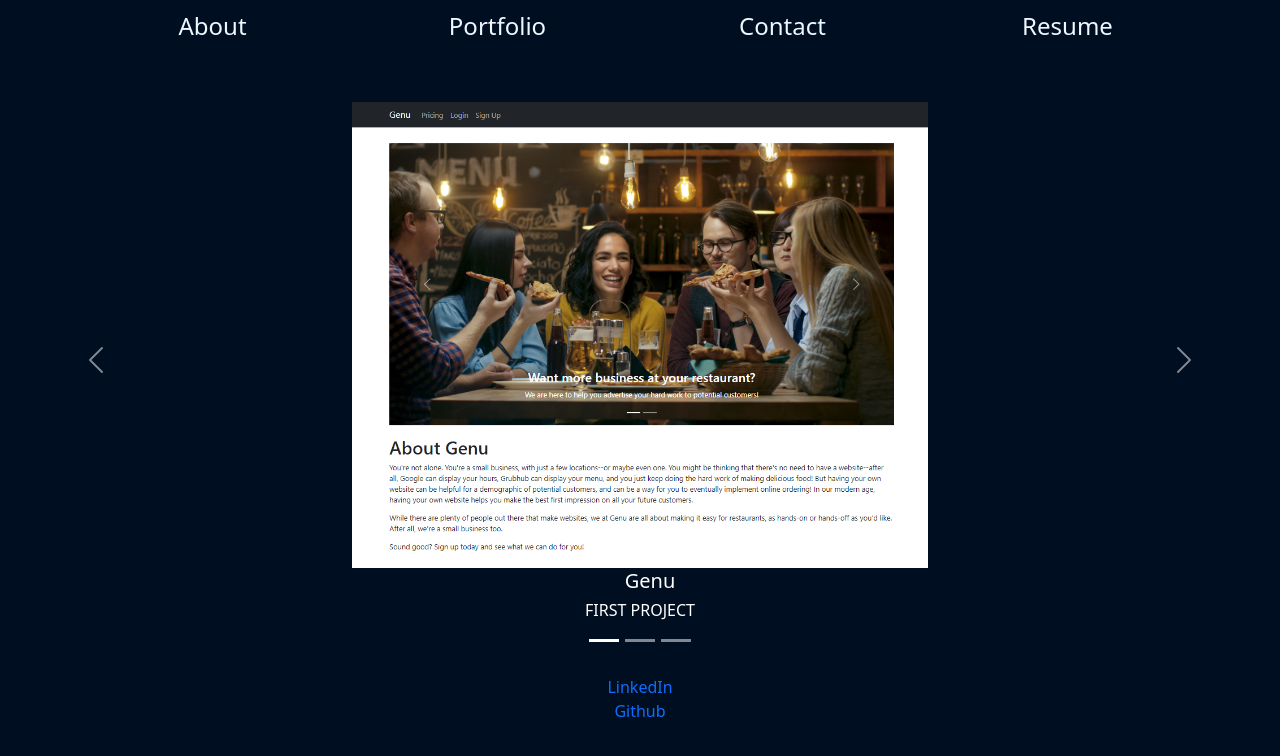
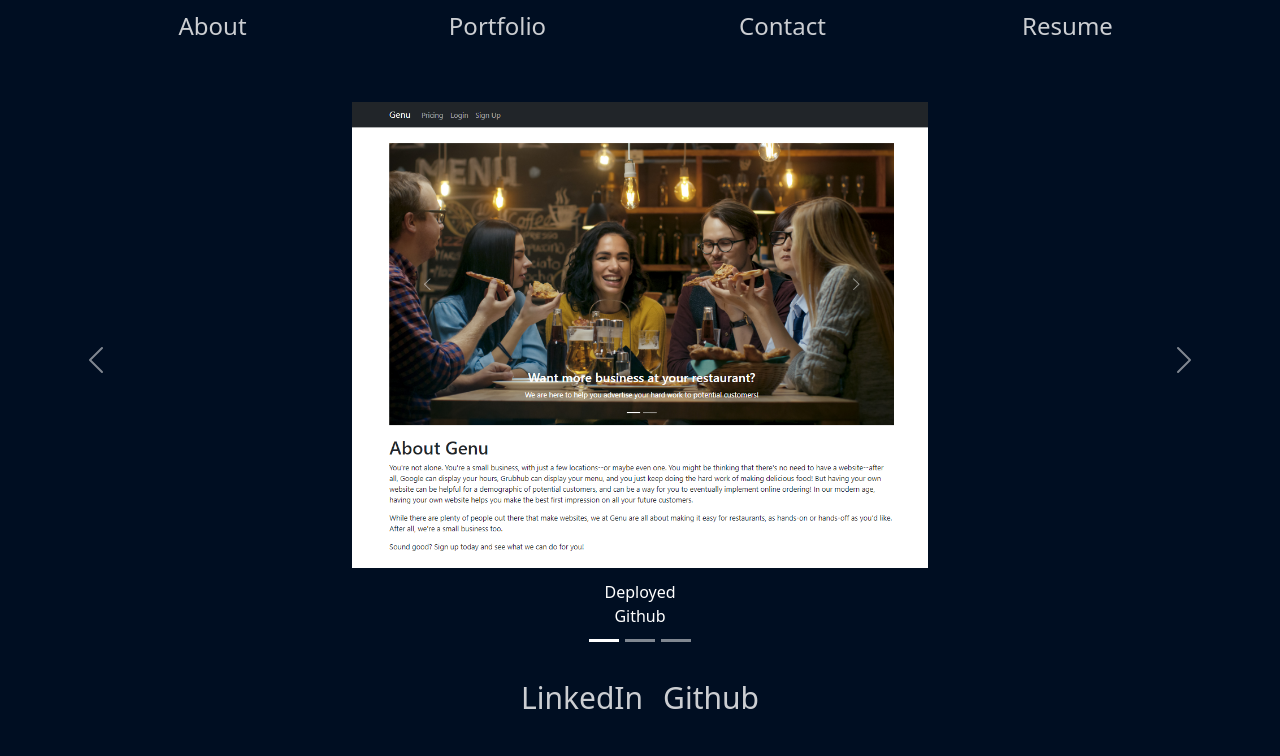
Before and after one commit to kfisch2/my-portfolio, a React (Create React App) app: page / in a window 1280 px wide. Both pictures are taken after a click on the element "Portfolio". Shown: the top 756 px of the page. Built offline with nearby package versions, Linux system fonts and the light colour scheme.

Commit message:
need to change color palette still

```diff
--- a/src/App.js
+++ b/src/App.js
@@ -16,7 +16,7 @@ function App() {
   const [currentPage, setCurrentPage] = useState(page[0]);
 
   return (
-    <div>
+    <>
       <Header
         page={page}
         setCurrentPage={setCurrentPage}
@@ -26,7 +26,7 @@ function App() {
         <Page currentPage={currentPage}></Page>
       </main>
       <Footer />
-    </div>
+    </>
   );
 }
 
--- a/src/components/Footer.js
+++ b/src/components/Footer.js
@@ -12,14 +12,12 @@ export default function Footer(props) {
     },
   ];
   return (
-    <>
+    <footer>
       {urls.map((url) => (
-        <div key={url.name} className="row no-decoration" >
-          <a className="col" href={url.link} target="_blank" rel="noreferrer" style={{textDecoration: 'none'}}>
+          <a key={url.name} className="links" href={url.link} target="_blank" rel="noreferrer" style={{textDecoration: 'none'}}>
             {url.name}
           </a>
-        </div>
       ))}
-    </>
+    </footer>
   );
 }
--- a/src/components/Header.js
+++ b/src/components/Header.js
@@ -18,7 +18,7 @@ function Header(props) {
         <Navbar className="flex-row row">
           {page.map((Page) => (
             <li
-              className={`col ${
+              className={`mx-5 links col ${
                 currentPage.name === Page.name && 'navActive'
                 }`}
               key={Page.name}
--- a/src/components/Portfolio.js
+++ b/src/components/Portfolio.js
@@ -12,24 +12,24 @@ export default function Portfolio() {
       name: "Genu",
       description: "FIRST PROJECT",
       photo: genu,
-      // deploy: "https://codetrip-33a81.web.app/",
-      // github: "",
+      deploy: "https://codetrip-33a81.web.app/",
+      github: "https://github.com/Hephaestus01/codetrip-project-3",
     },
     {
       id: 1,
       name: "Rhythm In Region",
       description: "SECOND PROJECT",
       photo: rIr,
-      // deploy: "",
-      // github: "",
+      deploy: "https://bin-ostrowski.github.io/rhythm-in-region/",
+      github: "https://github.com/kfisch2/rhythm-in-region",
     },
     {
       id: 2,
       name: "dose",
       description: "THIRD PROJECT",
       photo: dose,
-      // deploy: "",
-      // github: "",
+      deploy: "https://cryptic-inlet-45736.herokuapp.com/",
+      github: "https://github.com/kfisch2/dose",
     },
   ];
 
--- a/src/components/Projects.js
+++ b/src/components/Projects.js
@@ -1,14 +1,31 @@
 import React from "react";
 
 export default function Projects({ project }) {
-  const { name, description, photo, deploy, github } = project;
+  const { name, photo, deploy, github } = project;
 
   return (
     <>
       <img src={photo} className="d-block w-100" alt={name} />
       <div className="carousel-caption d-none d-md-block">
-        <h5>{name}</h5>
-        <h6>{description}</h6>
+        <a
+          href={deploy}
+          target="_blank"
+          rel="noreferrer"
+          style={{ textDecoration: "none", color: "white" }}
+          className="links"
+        >
+          Deployed
+        </a>
+        <br></br>
+        <a
+          href={github}
+          target="_blank"
+          rel="noreferrer"
+          style={{ textDecoration: "none", color: "white" }}
+          className="links"
+        >
+          Github
+        </a>
       </div>
     </>
   );
--- a/src/index.css
+++ b/src/index.css
@@ -3,26 +3,14 @@ main {
 }
 
 body {
-  margin: auto;
   background-color: #000e22;
   color: aliceblue;
   font-weight: lighter;
   text-align: center;
 }
 
-header {
-  justify-content: space-between;
-  margin-top: 50px;
-  margin-bottom: 50px;
-}
-
 .my-name {
   text-align: left;
-}
-
-h5 {
-  font-weight: lighter;
-  margin-left: 20px;
 }
 
 nav {
@@ -30,15 +18,13 @@ nav {
   padding-bottom: 10px;
 }
 
-.nav-item {
+.links {
   color: rgba(255, 255, 255, 0.8);
   background-color: #000e22;
-  font-weight: normal;
-  text-transform: uppercase;
   transition: all 0.2s ease-in-out;
 }
 
-.nav-item:hover {
+.links:hover {
   color: rgba(255, 255, 255, 1);
   background-color: #000e22;
   box-shadow: 0 5px 10px rgba(145, 92, 182, 0.4);
@@ -46,17 +32,14 @@ nav {
   cursor: pointer;
 }
 
-h3 {
-  margin-top: 15px;
-}
-
 footer {
   text-align: center;
-  margin-top: 25px;
+  font-size: 30px;
+  justify-content: space-between;
 }
 
 footer a {
-  text-decoration: none;
+  padding: 10px;
 }
 
 textarea {
```
